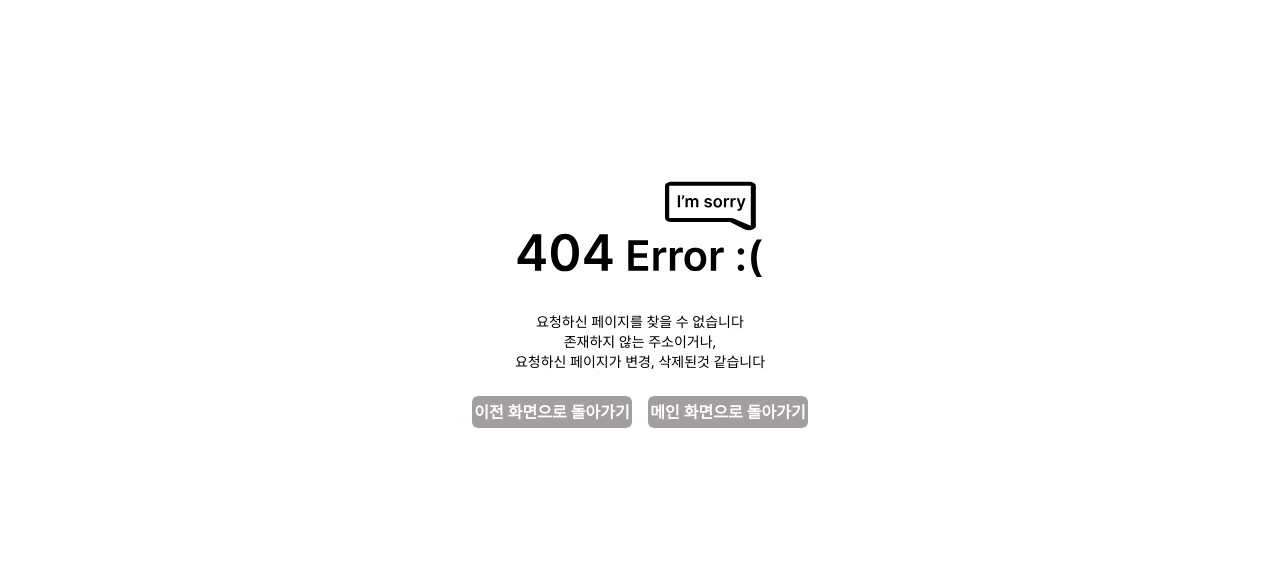
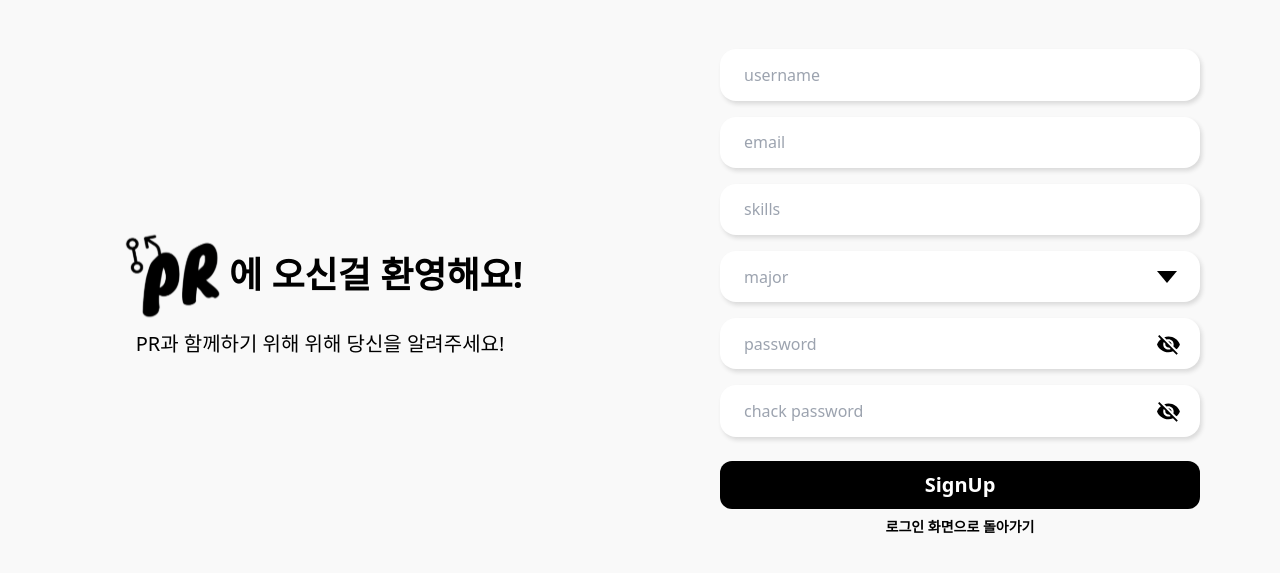
Before and after one commit to songju7920/PR, a React (Create React App) app in the folder PR_FrontEnd/: page /signup in a window 1280 px wide. Shown: the part 111-684 px from the top of the page. Built offline with nearby package versions, Linux system fonts and the light colour scheme.

Commit message:
feature:: signup page 제작

```diff
--- /dev/null
+++ b/PR_FrontEnd/src/components/signup/dropdownMenu.tsx
@@ -0,0 +1,17 @@
+import React, { MouseEventHandler } from "react";
+
+interface props {
+  major: string;
+  clickFunc: MouseEventHandler;
+}
+
+const DropdownMenu = (prop: props) => {
+  const { major, clickFunc } = prop;
+  return (
+    <div onClick={clickFunc} className="my-[0.5rem] px-[1rem] py-[0.2rem] transition transform hover:cursor-pointer hover:bg-gray-100 hover:font-bold  ease-in-out:1s">
+      {major}
+    </div>
+  );
+};
+
+export default DropdownMenu;
--- /dev/null
+++ b/PR_FrontEnd/src/components/signup/input.tsx
@@ -0,0 +1,24 @@
+import React, { ChangeEventHandler } from "react";
+
+interface props {
+  maxLength: number;
+  placeHolder: string;
+  changeFunc: ChangeEventHandler<HTMLInputElement>;
+}
+
+const Input = (prop: props) => {
+  const { maxLength, placeHolder, changeFunc } = prop;
+
+  return (
+    <input
+      name={placeHolder}
+      placeholder={placeHolder}
+      onChange={changeFunc}
+      maxLength={maxLength}
+      spellCheck="false"
+      className="w-[30rem] h-[3.2rem] px-[1.5rem] my-[0.5rem] rounded-2xl shadow-[2px_3px_4px_#dadada] outline-none"
+    />
+  );
+};
+
+export default Input;
--- /dev/null
+++ b/PR_FrontEnd/src/components/signup/passwordInput.tsx
@@ -0,0 +1,35 @@
+import React, { ChangeEventHandler, useState } from "react";
+import openedEye from "../../asset/img/seeImg.svg";
+import closedEye from "../../asset/img/notSeeImg.svg";
+
+interface props {
+  maxLength: number;
+  placeHolder: string;
+  changeFunc: ChangeEventHandler<HTMLInputElement>;
+}
+
+const PasswordInput = (prop: props) => {
+  const { maxLength, placeHolder, changeFunc } = prop;
+  const [showPW, setShowPW] = useState(false);
+
+  const onClick = () => {
+    setShowPW(!showPW);
+  };
+
+  return (
+    <div className="relative">
+      <input
+        type={showPW ? "text" : "password"}
+        name={placeHolder}
+        placeholder={placeHolder}
+        onChange={changeFunc}
+        maxLength={maxLength}
+        spellCheck="false"
+        className="w-[30rem] h-[3.2rem] px-[1.5rem] my-[0.5rem] rounded-2xl shadow-[2px_3px_4px_#dadada] outline-none"
+      />
+      <img src={showPW ? openedEye : closedEye} onClick={onClick} className="absolute right-[1.2rem] bottom-[1.3rem] hover:cursor-pointer" />
+    </div>
+  );
+};
+
+export default PasswordInput;
--- /dev/null
+++ b/PR_FrontEnd/src/pages/signup/signup.tsx
@@ -0,0 +1,107 @@
+import React, { useState } from "react";
+import Logo from "../../asset/img/PR_logo.svg";
+import Input from "../../components/signup/input.tsx";
+import DropdownMenu from "../../components/signup/dropdownMenu.tsx";
+import { signup } from "../../api/user.ts";
+import { useNavigate } from "react-router-dom";
+import PasswordInput from "../../components/signup/passwordInput.tsx";
+import DropdownClosed from "../../asset/img/dropdown_closed.svg";
+
+const Signup = () => {
+  const navigate = useNavigate();
+
+  const [dropdownOpen, setDropdownOpen] = useState(false);
+  const [data, setData] = useState({
+    username: "",
+    password: "",
+    email: "",
+    skills: "",
+    major: "",
+    "chack password": "" || undefined
+  });
+
+  const InputData = [
+    { placeHolder: "username", Maxlength: 20 },
+    { placeHolder: "email", Maxlength: 50 },
+    { placeHolder: "skills", Maxlength: 225 }
+  ];
+  const passwordPlaceHolders = ["password", "chack password"];
+  const dropdownMenu = ["back_end", "front_end", "devops", "design", "full_stack", "android", "ios", "flutter", "game", "embedded", "security"];
+
+  const onClick = () => {
+    if (data.password !== data["chack password"]) {
+      alert("비밀번호/비밀번호 확인이 다릅니다.");
+    } else if (Object.entries(data).filter((datum) => datum[1] === "").length > 0) {
+      alert("작성하지 않은 칸을 작성해주세요");
+    } else if (data.skills.split(" ").length > 5) {
+      alert("기술 스택은 1가지 이상, 5가지 이하로 작성해주세요");
+    } else {
+      delete data["chack password"];
+      signup(data)
+        .then((res) => {
+          alert("회원가입 성공!");
+          navigate("/");
+        })
+        .catch((err) => {
+          console.log(err);
+          alert(err.response.data.message);
+        });
+    }
+  };
+
+  const onChange = (e) => {
+    setData({ ...data, [e.target.name]: e.target.value });
+  };
+
+  const changeMajor = (e) => {
+    setData({ ...data, major: e.target.innerText });
+    setDropdownOpen(false);
+  };
+
+  return (
+    <div className="w-full h-dvh flex bg-backGroundColor">
+      <div className="w-1/2 h-dvh flex flex-col justify-center items-center">
+        <div className="flex items-center">
+          <img src={Logo} className="w-[7rem]" />
+          <p className="text-4xl font-bold">에 오신걸 환영해요!</p>
+        </div>
+        <p className="text-xl">PR과 함께하기 위해 위해 당신을 알려주세요!</p>
+      </div>
+      <div className="w-1/2 h-dvh flex flex-col justify-center items-center">
+        {InputData.map((data) => (
+          <Input placeHolder={data.placeHolder} maxLength={data.Maxlength} changeFunc={onChange} />
+        ))}
+        <div className="relative">
+          <input
+            value={data.major}
+            placeholder="major"
+            readOnly
+            required
+            onClick={() => setDropdownOpen(!dropdownOpen)}
+            className="w-[30rem] h-[3.2rem] px-[1.5rem] my-[0.5rem] rounded-2xl shadow-[2px_3px_4px_#dadada] hover:cursor-pointer outline-none"
+          />
+          <img src={DropdownClosed} className="absolute z-20 bottom-[1.3rem] right-[1.3rem] hover:cursor-pointer" onClick={() => setDropdownOpen(!dropdownOpen)} />
+          {dropdownOpen && (
+            <div className="absolute z-50 w-[30rem] h-[11rem] rounded-2xl shadow-[2px_3px_4px_#dadada] px-[1rem] py-[1rem] bg-white overflow-auto">
+              {dropdownMenu.map((dropdown) => (
+                <DropdownMenu major={dropdown} clickFunc={changeMajor} />
+              ))}
+            </div>
+          )}
+        </div>
+        {passwordPlaceHolders.map((placeHolder) => (
+          <PasswordInput placeHolder={placeHolder} maxLength={20} changeFunc={onChange} />
+        ))}
+
+        <button className="w-[30rem] h-[3rem] mt-[1rem] rounded-xl bg-black text-white font-bold text-xl" onClick={onClick}>
+          SignUp
+        </button>
+        <a className="text-sm font-semibold mt-[0.5rem] hover:cursor-pointer" href="/">
+          로그인 화면으로 돌아가기
+        </a>
+      </div>
+    </div>
+  );
+};
+
+export default Signup;
--- a/PR_FrontEnd/src/router.tsx
+++ b/PR_FrontEnd/src/router.tsx
@@ -3,11 +3,13 @@ import { Route, Routes } from "react-router-dom";
 import Login from "./pages/login/login.tsx";
 import UserInfo from "./pages/userInfo/userInfo.tsx";
 import NotFound from "./pages/error/NotFound.tsx";
+import Signup from "./pages/signup/signup.tsx";
 
 const route = () => {
   return (
     <Routes>
       <Route path="/" element={<Login />} />
+      <Route path="/signup" element={<Signup />} />
       <Route path="/dashboard/:userId" element={<UserInfo />} />
       <Route path="*" element={<NotFound />} />
     </Routes>
```
Also changed, not shown: PR_FrontEnd/src/asset/img/dropdown_closed.svg (added).
